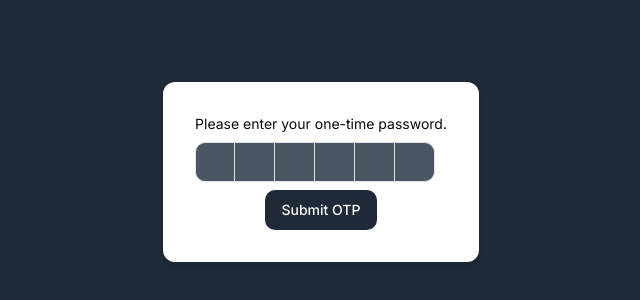
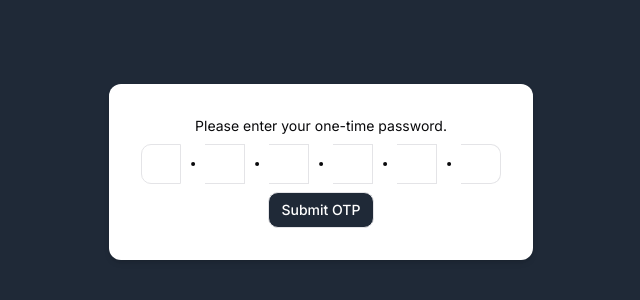
Before and after one commit to shaleshkalyan/message-ai, a Next.js app: page /verify in a window 1280 px wide. Shown: the part 228-528 px from the top of the page, without its empty margins (319-959 px from the left). Built offline with nearby package versions, Linux system fonts and the light colour scheme.

Commit message:
Dev : UI and mail changes

```diff
--- a/emails/VerificationEmail.tsx
+++ b/emails/VerificationEmail.tsx
@@ -11,10 +11,12 @@ export const VerificationEmail: React.FC<Readonly<EmailTemplateProps>> = ({
   otp,
 }) => (
   <div>
-    <title>Verification Email</title>
+    <title>Two step authentication required</title>
     <Heading>Welcome, {userName}!</Heading>
-    <Preview> To verify yourself, Your 4 digit OTP is :</Preview>
+    <Preview> Your 6 digit login OTP is :</Preview>
     <Text>{otp}</Text>
     <Text>If request is not raised by you, Please ignore.</Text>
+    <Text>Thanks,</Text>
+    <Text>Undercover Words</Text>
   </div>
 );
--- a/src/app/(auth)/verify/page.tsx
+++ b/src/app/(auth)/verify/page.tsx
@@ -4,6 +4,7 @@ import { Button } from "@/components/ui/button";
 import {
   InputOTP,
   InputOTPGroup,
+  InputOTPSeparator,
   InputOTPSlot,
 } from "@/components/ui/input-otp";
 import { MouseEventHandler, useState } from "react";
@@ -60,20 +61,27 @@ const Verify = (): React.ReactNode => {
               value={otp}
               onChange={(value) => setOtp(value)}
             >
-              <InputOTPGroup className="rounded-lg bg-gray-600 text-white">
+              <InputOTPGroup>
                 <InputOTPSlot index={0} />
+                <InputOTPSeparator/>
                 <InputOTPSlot index={1} />
+                <InputOTPSeparator/>
                 <InputOTPSlot index={2} />
+                <InputOTPSeparator/>
                 <InputOTPSlot index={3} />
+                <InputOTPSeparator/>
                 <InputOTPSlot index={4} />
+                <InputOTPSeparator/>
                 <InputOTPSlot index={5} />
               </InputOTPGroup>
             </InputOTP>
             <div className="flex justify-center text-center text-sm">
               <Button
+              size={'sm'}
+              variant={'outline'}
                 type="button"
                 onClick={submitOtp}
-                className="bg-gray-800 hover:bg-blue-900"
+                className="bg-gray-800 text-white"
               >
                 {isLoading ? (
                   <>
--- a/src/app/api/login/route.ts
+++ b/src/app/api/login/route.ts
@@ -21,7 +21,7 @@ export async function POST(request: Request) {
                 token: userToken,
                 tokenExpiredTill: tokenExpiry
             }
-            // verificationEmail({userName : username, email : userExists.email, otp : userToken});
+            verificationEmail({userName : username, email : userExists.email, otp : userToken});
             const updated = await UserModel.updateOne({ username }, update);
             if (updated) {
                 setSession({ userName: username, email : userExists.email, userToken });
--- a/src/helpers/VerificationEmail.ts
+++ b/src/helpers/VerificationEmail.ts
@@ -10,7 +10,7 @@ export type emailVerification = {
 export async function verificationEmail({userName, email, otp} : emailVerification): Promise<ApiResponse> {
     try {
         await resend.emails.send({
-            from: process.env.FROM_EMAIL || 'Acme <onboarding@resend.dev>',
+            from: 'Undercover Words',
             to: [email],
             subject: 'Verification Email',
             react: VerificationEmail({userName, otp}),
```
